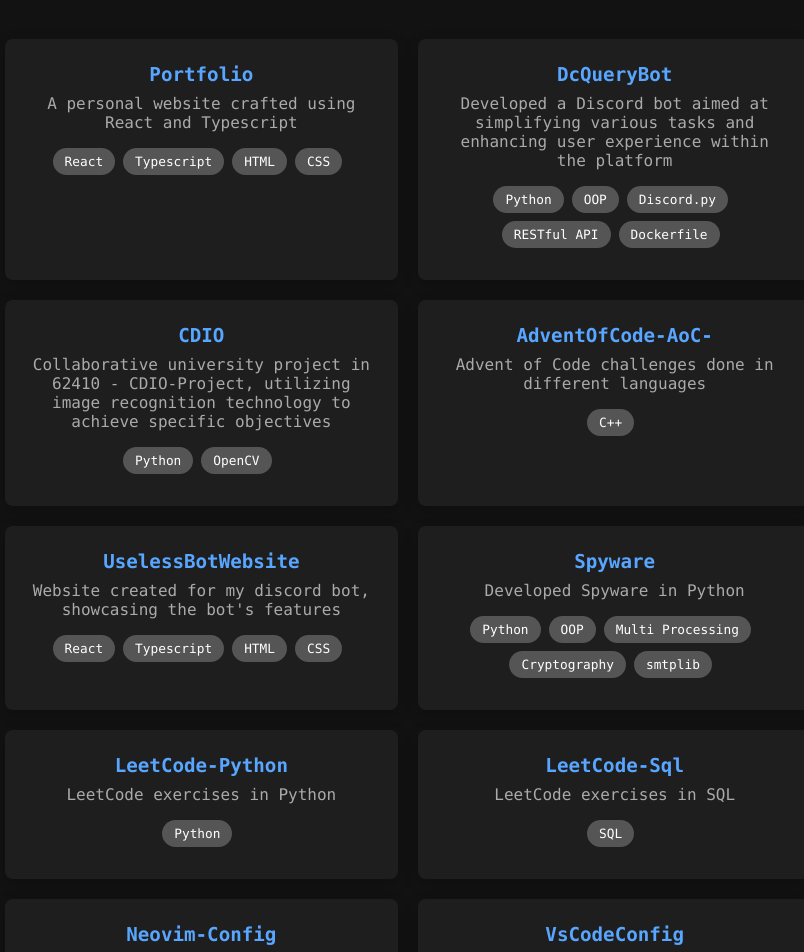
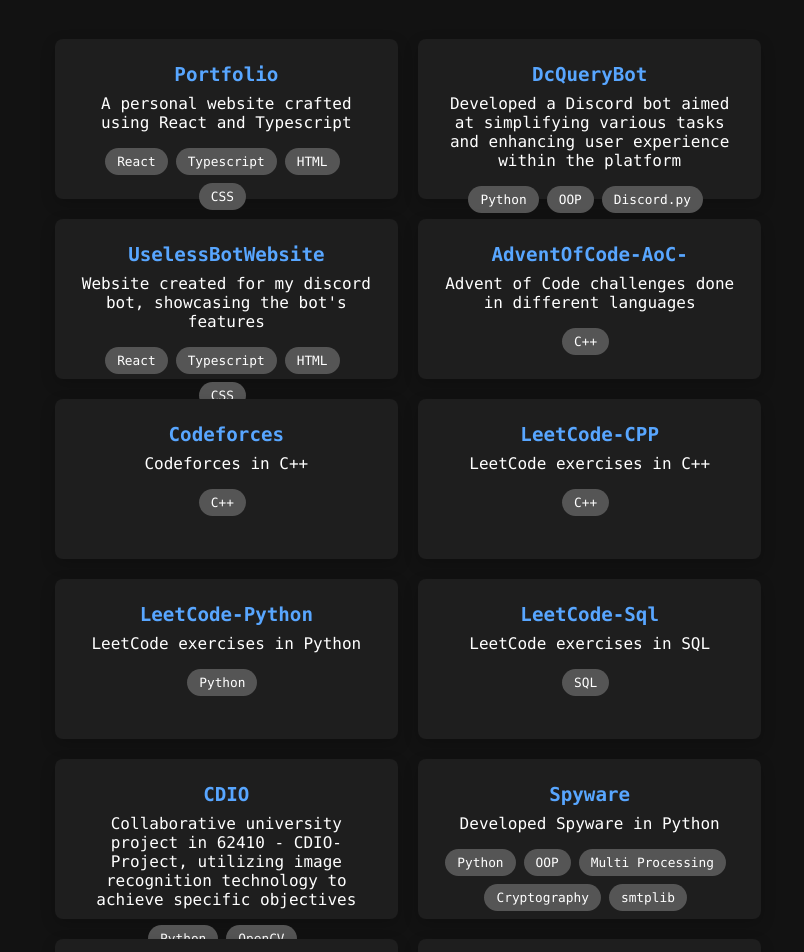
Before and after one commit to DenizIsikli/Portfolio, a React (Create React App) app: page /project in a window 1280 px wide. Shown: the top 952 px of the page, without its empty margins (252-1056 px from the left). Built offline with nearby package versions, Linux system fonts and the light colour scheme; no server answers.

Commit message:
Added projects and UI changes

```diff
--- a/src/components/githubactivity/githubactivity.css
+++ b/src/components/githubactivity/githubactivity.css
@@ -15,7 +15,7 @@
 .back-arrow {
     position: fixed;
     top: 50%;
-    left: 8.5%;
+    left: 10%;
     transform: translateY(-50%);
     color: #fff;
     font-size: 24px;
@@ -78,7 +78,7 @@
     font-size: 0.95rem;
     line-height: 1.6;
     margin-bottom: 0.5rem;
-    color: #c9d1d9;
+    color: #fff;
 }
 
 .commit p:last-of-type {
--- a/src/components/githubactivity/githubactivity.tsx
+++ b/src/components/githubactivity/githubactivity.tsx
@@ -37,7 +37,7 @@
                     const commitDate = commit.date;
                     const today = new Date();
                     const daysDiff = Math.floor((today.getTime() - commitDate.getTime()) / (1000 * 3600 * 24));
-                    return daysDiff <= 30;
+                    return daysDiff <= 20;
                 });
 
             // Sort commits by date
--- a/src/components/project/project.css
+++ b/src/components/project/project.css
@@ -15,7 +15,7 @@
 .back-arrow {
     position: fixed;
     top: 50%;
-    left: 8.5%;
+    left: 10%;
     transform: translateY(-50%);
     color: #fff;
     font-size: 24px;
@@ -42,20 +42,22 @@
 }
 
 .project-group {
+    width: 100%;
+    height: 100%;
     display: flex;
     flex-wrap: wrap;
     justify-content: center;
 }
 
 .project-group li {
-    width: 100%;
+    height: 20vh;
     position: relative;
     background: #1e1e1e;
     list-style: none;
     position: relative;
     z-index: 1;
     margin: 10px;
-    flex-basis: calc(33.333% - 20px);
+    flex-basis: calc(33.333% - 70px);
     border: none;
     transition: transform 0.2s ease-in-out, box-shadow 0.2s ease-in-out;
     padding: 1.5rem;
@@ -140,12 +142,8 @@
 
 .project-section p {
     font-size: 1.0rem;
-    color: #aaa;
+    color: #fff;
     margin-top: 8px;
-}
-
-.project-section .tags {
-    margin-top: 12px;
 }
 
 .project-section .tag {
--- a/src/components/project/project.tsx
+++ b/src/components/project/project.tsx
@@ -76,11 +76,13 @@
                         onMouseEnter={createStars}
                         onMouseLeave={removeStars}
                     >
-                        <a href="https://github.com/DenizIsikli/CDIO">CDIO</a>
-                        <p>Collaborative university project in 62410 - CDIO-Project, utilizing image recognition technology to achieve specific objectives</p>
+                        <a href="https://github.com/DenizIsikli/UselessBotWebsite">UselessBotWebsite</a>
+                        <p>Website created for my discord bot, showcasing the bot's features</p>
                         <div className='tags'>
-                            <span className='tag'>Python</span>
-                            <span className='tag'>OpenCV</span>
+                            <span className='tag'>React</span>
+                            <span className='tag'>Typescript</span>
+                            <span className='tag'>HTML</span>
+                            <span className='tag'>CSS</span>
                         </div>
                         {stars.length > 0 && <div className='star-container'>{stars}</div>}
                     </li>
@@ -101,13 +103,10 @@
                         onMouseEnter={createStars}
                         onMouseLeave={removeStars}
                     >
-                        <a href="https://github.com/DenizIsikli/UselessBotWebsite">UselessBotWebsite</a>
-                        <p>Website created for my discord bot, showcasing the bot's features</p>
+                        <a href="https://github.com/DenizIsikli/Codeforces">Codeforces</a>
+                        <p>Codeforces in C++</p>
                         <div className='tags'>
-                            <span className='tag'>React</span>
-                            <span className='tag'>Typescript</span>
-                            <span className='tag'>HTML</span>
-                            <span className='tag'>CSS</span>
+                            <span className='tag'>C++</span>
                         </div>
                         {stars.length > 0 && <div className='star-container'>{stars}</div>}
                     </li>
@@ -115,14 +114,10 @@
                         onMouseEnter={createStars}
                         onMouseLeave={removeStars}
                     >
-                        <a href="https://github.com/DenizIsikli/Spyware">Spyware</a>
-                        <p>Developed Spyware in Python</p>
+                        <a href="https://github.com/DenizIsikli/LeetCode-CPP">LeetCode-CPP</a>
+                        <p>LeetCode exercises in C++</p>
                         <div className='tags'>
-                            <span className='tag'>Python</span>
-                            <span className='tag'>OOP</span>
-                            <span className='tag'>Multi Processing</span>
-                            <span className='tag'>Cryptography</span>
-                            <span className='tag'>smtplib</span>
+                            <span className='tag'>C++</span>
                         </div>
                         {stars.length > 0 && <div className='star-container'>{stars}</div>}
                     </li>
@@ -147,6 +142,35 @@
                         <p>LeetCode exercises in SQL</p>
                         <div className='tags'>
                             <span className='tag'>SQL</span>
+                        </div>
+                        {stars.length > 0 && <div className='star-container'>{stars}</div>}
+                    </li>
+                </div>
+                <div className="project-group">
+                    <li
+                        onMouseEnter={createStars}
+                        onMouseLeave={removeStars}
+                    >
+                        <a href="https://github.com/DenizIsikli/CDIO">CDIO</a>
+                        <p>Collaborative university project in 62410 - CDIO-Project, utilizing image recognition technology to achieve specific objectives</p>
+                        <div className='tags'>
+                            <span className='tag'>Python</span>
+                            <span className='tag'>OpenCV</span>
+                        </div>
+                        {stars.length > 0 && <div className='star-container'>{stars}</div>}
+                    </li>
+                    <li
+                        onMouseEnter={createStars}
+                        onMouseLeave={removeStars}
+                    >
+                        <a href="https://github.com/DenizIsikli/Spyware">Spyware</a>
+                        <p>Developed Spyware in Python</p>
+                        <div className='tags'>
+                            <span className='tag'>Python</span>
+                            <span className='tag'>OOP</span>
+                            <span className='tag'>Multi Processing</span>
+                            <span className='tag'>Cryptography</span>
+                            <span className='tag'>smtplib</span>
                         </div>
                         {stars.length > 0 && <div className='star-container'>{stars}</div>}
                     </li>
```
